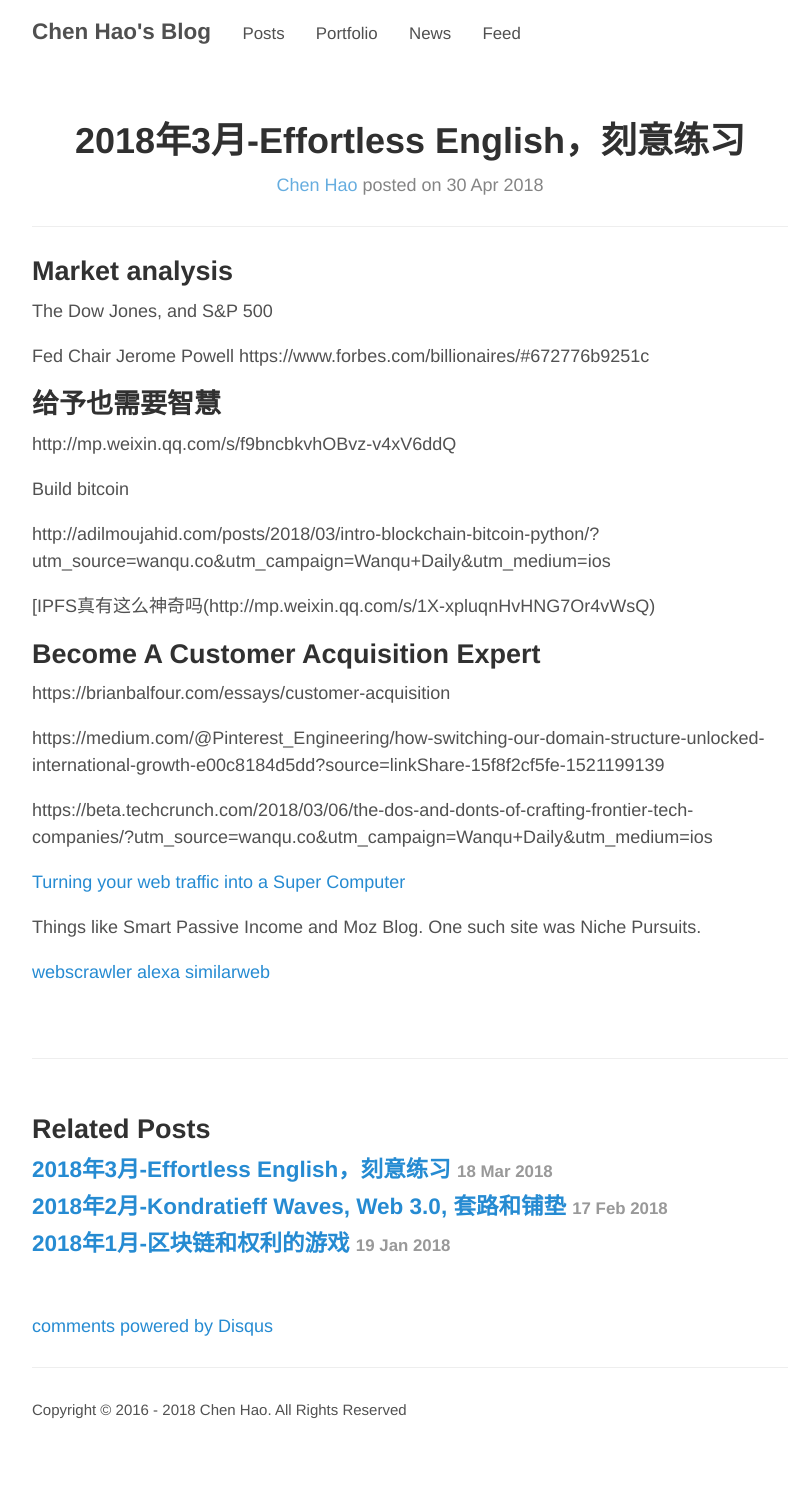
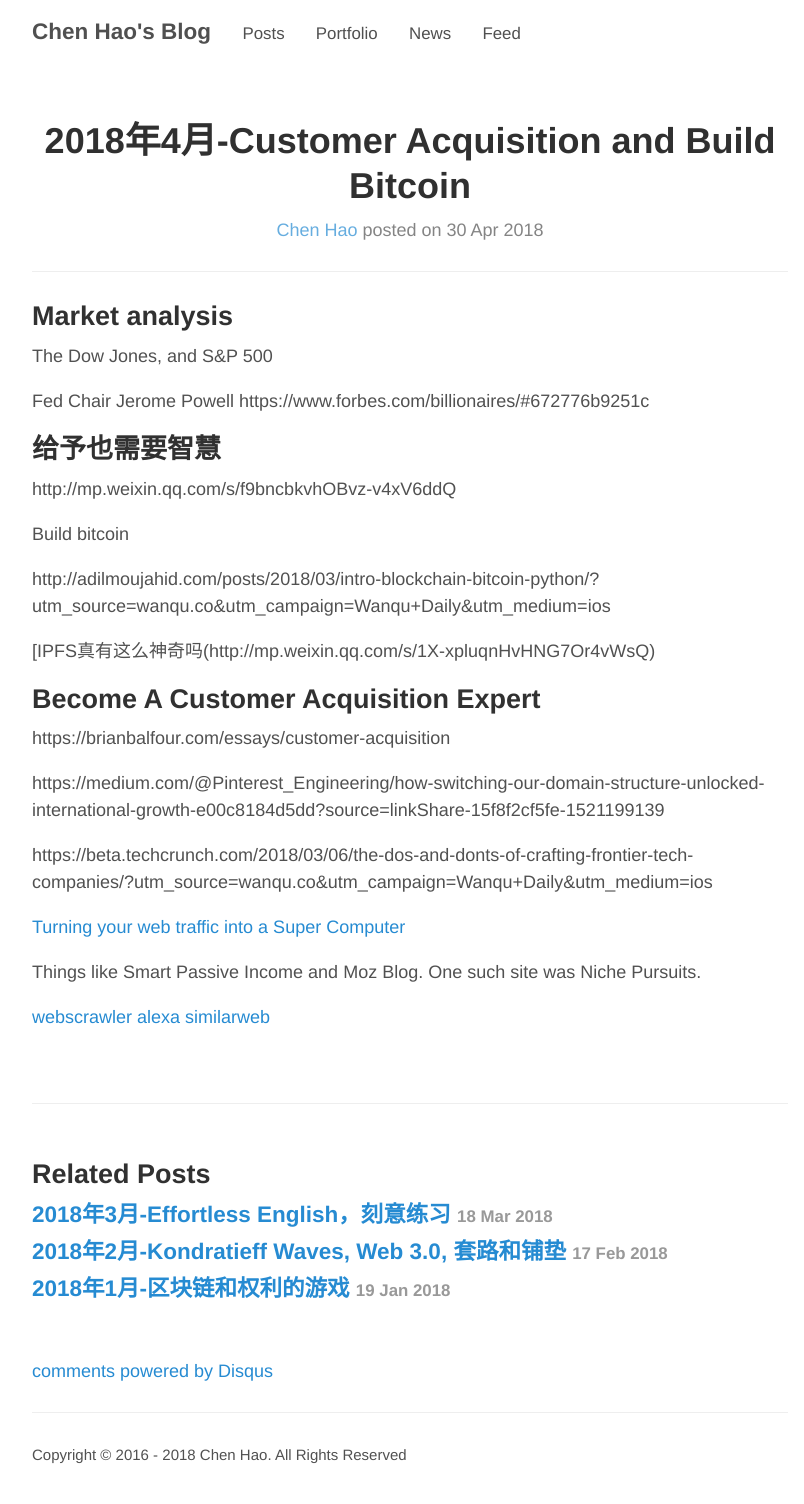
Before and after one commit to haoeric/haoeric.github.io, a Jekyll site: the page built from _posts/Trivia/2018-04-30-monthly-summary.md, in a window 1280 px wide. Shown: the whole page, without its empty margins (230-1034 px from the left). Built offline with Jekyll 4.4.1, drawn with Linux system fonts in a browser that asks for light colours; comment, search, counter and statistics services are not loaded; before the commit the page ends 1459 px from its top, so only the background shows below that.

Commit message:
update April title

```diff
--- a/_posts/Trivia/2018-04-30-monthly-summary.md
+++ b/_posts/Trivia/2018-04-30-monthly-summary.md
@@ -1,6 +1,6 @@
 ---
 layout: post
-title: 2018年3月-Effortless English，刻意练习
+title: 2018年4月-Customer Acquisition and Build Bitcoin
 comments: true
 categories: [Trivia]
 tags: [Market analysis, Customer Acquisition, Bitcoin, 给予]
```
